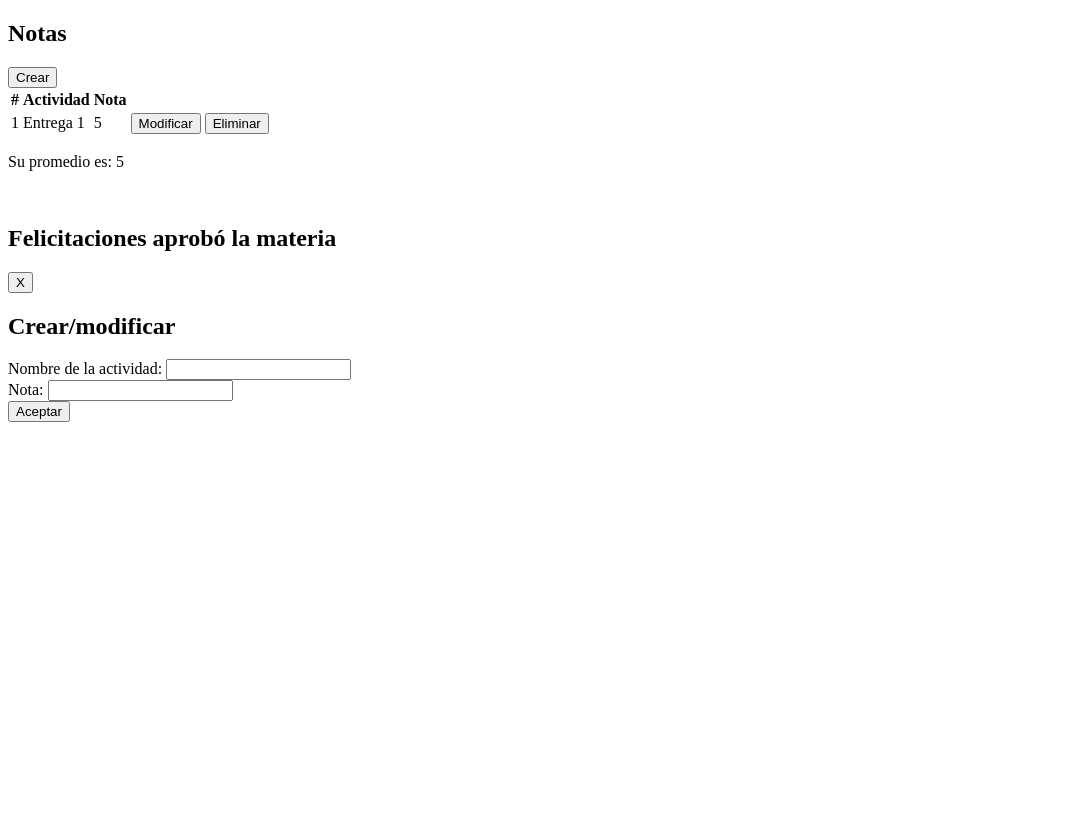
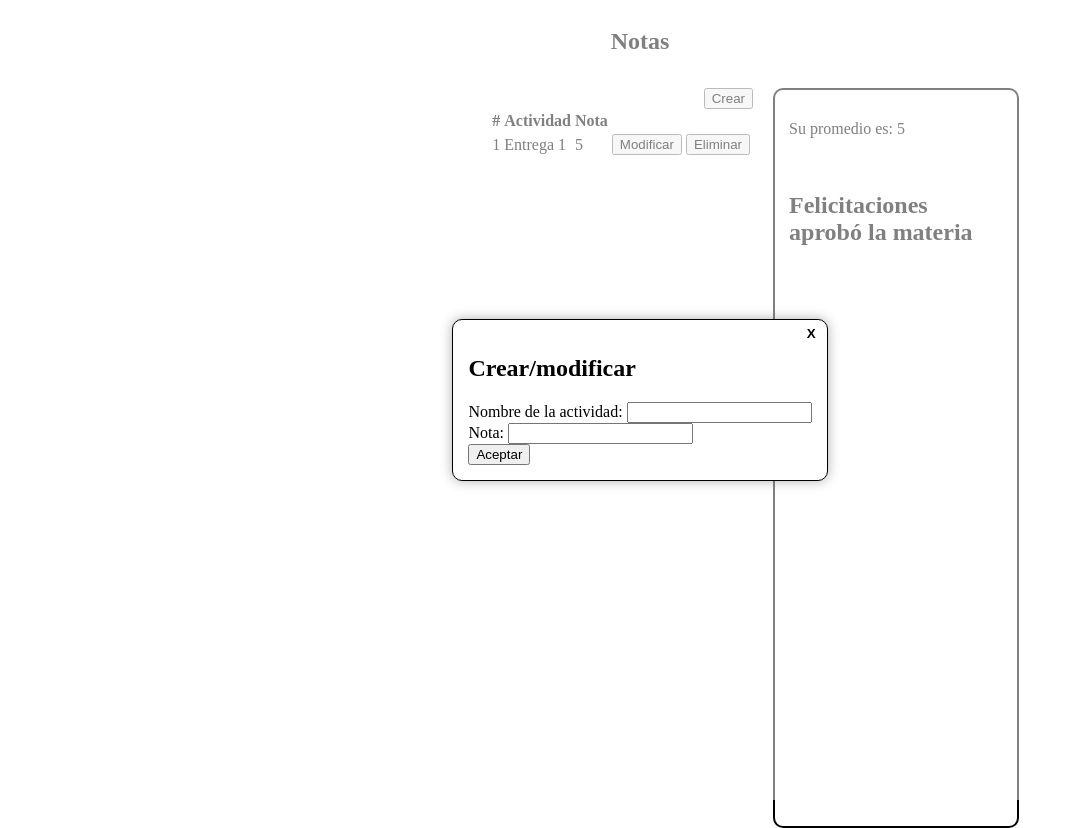
Before and after one commit to DianaCardozo/notasApp, a plain HTML site: page index.html in a window 1280 px wide. Shown: the whole page, without its empty margins (0-1074 px from the left). Before the commit the page ends 800 px from the top, so only its background shows below. Drawn offline with Linux system fonts and the light colour scheme.

Commit message:
Se agregaron css para la página y el modal

```diff
--- /dev/null
+++ b/css/modal.css
@@ -0,0 +1,29 @@
+.modal-content {
+    position: fixed;
+    left: 0px;
+    top: 0px;
+    width: 100%;
+    height: 100vh;
+    background-color: rgba(255, 255, 255, 0.5);
+    display: flex;
+    justify-content: center;
+    align-items: center;
+}
+.modal-content .form-content{
+    border: 1px solid #000000;
+    border-radius: 10px;
+    background-color: #ffffff;
+    padding: 15px;
+    box-shadow: 0px 0px 12px 0px rgb(85, 85, 85, 0.47);
+    position: relative;
+}
+.cerrar-btn{
+    position: absolute;
+    top: 5px;
+    right: 5px;
+    background-color: rgba(255,255, 255, 0);
+    border: 0px;
+    color: #000000;
+    font-weight: bolder;
+    cursor: pointer;
+}
--- /dev/null
+++ b/css/page.css
@@ -0,0 +1,31 @@
+.page-content{
+    display: grid;
+    grid-template-areas:
+    "titulo titulo"
+    "notas promedio";
+    grid-gap: 20px;
+    width: 60%;
+    margin: auto;
+    height: 100vh;
+    grid-template-columns:2fr 1fr;
+    grid-template-rows: 60px calc(100vh - 60px);
+
+}
+.page-content .titulo {
+    grid-area: titulo;
+    width: 100%;
+    text-align: center;
+}
+.page-content .notas-content{
+    grid-area: notas;
+    display: flex;
+    flex-direction: column;
+    align-items: flex-end;
+    justify-content: flex-start;
+}
+.page-content .promedio-content{
+    grid-area: promedio;
+    border: 2px solid #000;
+    border-radius: 10px;
+    padding: 14px;
+}
--- a/index.html
+++ b/index.html
@@ -3,8 +3,9 @@
 
 <head>
     <meta charset="UTF-8">
-
     <title>Notas</title>
+    <link rel="stylesheet" href="css/page.css">
+    <link rel="stylesheet" href="css/modal.css">
 </head>
 <body>
     <section class="page-content">
@@ -41,7 +42,7 @@
     </section>
     <section class="modal-content">
         <article class="form-content">
-            <button>X</button>
+            <button class="cerrar-btn">X</button>
             <h2>Crear/modificar</h2>
             <form>
                 <div>
```
Also changed, not shown: 2 other files.
